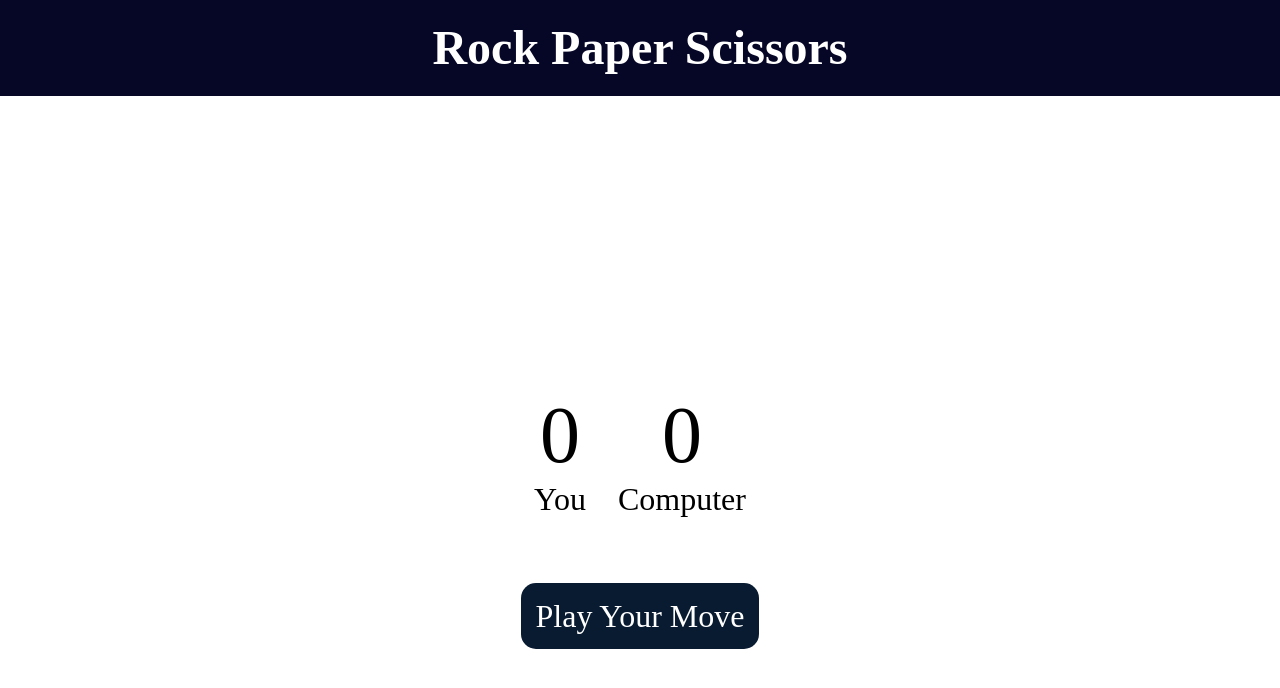
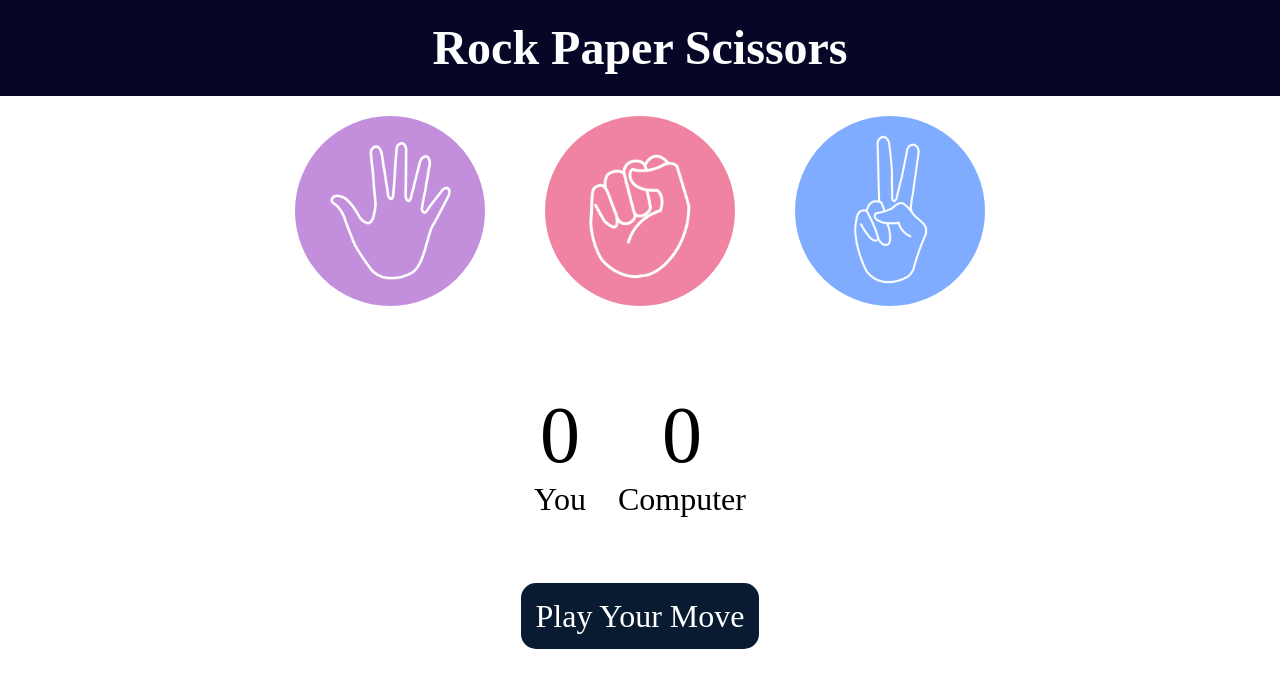
Before and after one commit to VelugotiVivek/second-site, a plain HTML site: page index.html in a window 1280 px wide. Drawn offline with Linux system fonts and the light colour scheme.

Commit message:
Update index.html

```diff
--- a/index.html
+++ b/index.html
@@ -9,9 +9,9 @@
 <body>
     <h1> Rock Paper Scissors </h1>
     <div class="choices">
-        <div class="choice" id="paper" style="background-image:url('./image/paper.png')"></div>
-        <div class="choice" id="rock" style="background-image:url('./image/rock.png')"></div>
-        <div class="choice" id="scissors" style="background-image:url('./image/scissors.png')"></div>
+        <div class="choice" id="paper" style="background-image:url('/paper.png')"></div>
+        <div class="choice" id="rock" style="background-image:url('/rock.png')"></div>
+        <div class="choice" id="scissors" style="background-image:url('/scissors.png')"></div>
     </div>
     <div class="score-board">
         <div class="score" >
```
